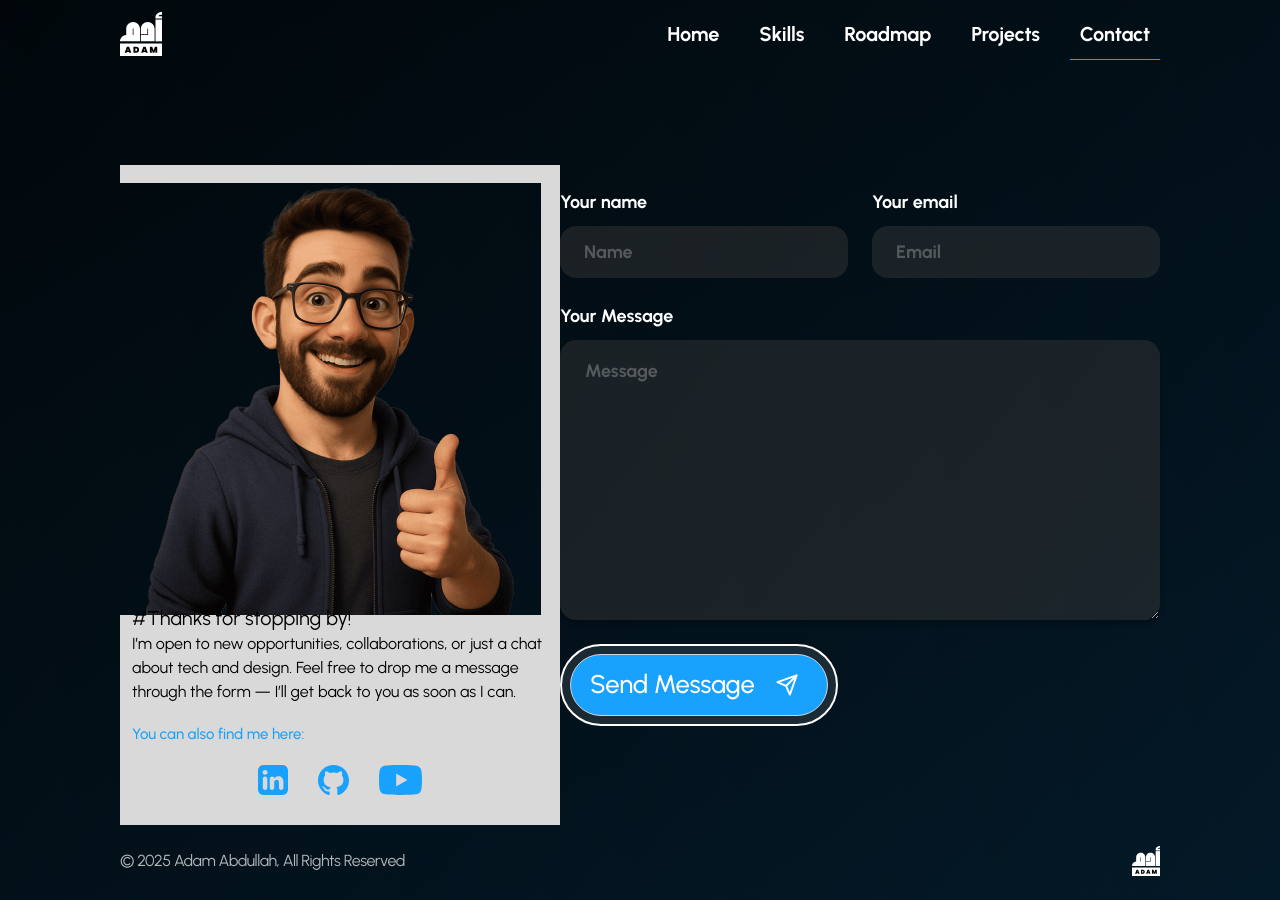
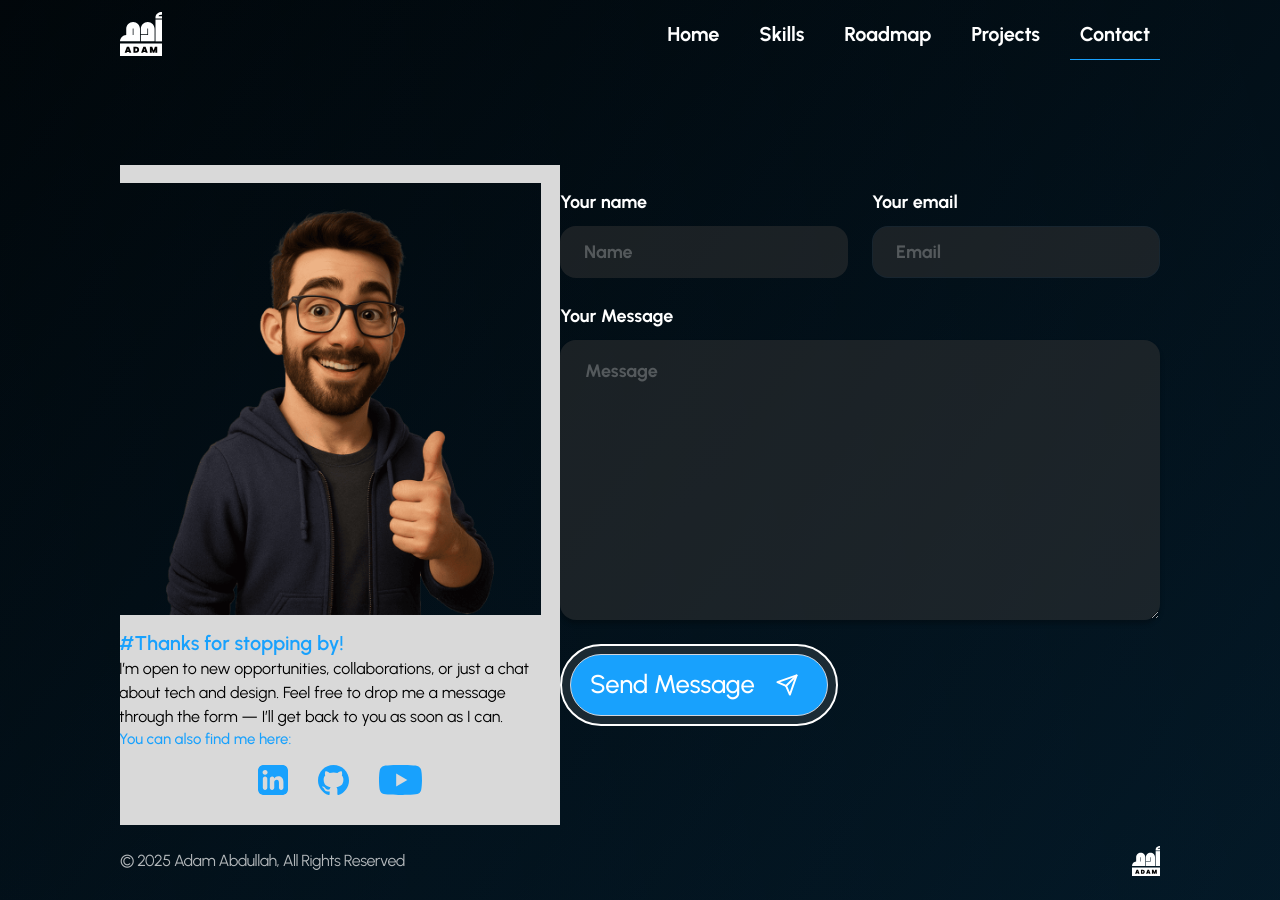
Before and after one commit to Adamo-97/portofolio, a Next.js app: page /contact-page in a window 1280 px wide. Built offline with nearby package versions, Linux system fonts and the light colour scheme.

Commit message:
started with the contact page- photo card is done

```diff
--- a/app/contact-page/contact-page.tsx
+++ b/app/contact-page/contact-page.tsx
@@ -38,7 +38,6 @@ const ContactPage: NextPage = () => {
               </div>
             </div>
             <DowanloadCvButton
-              dowanloadCvButtonHeight="66px"
               downloadCV="Send Message"
               iconPlaceholder="/send-icon1.svg"
               iconPlaceholderWidth="24px"
--- a/components/contact/photo-social-container.tsx
+++ b/components/contact/photo-social-container.tsx
@@ -3,77 +3,137 @@ import Image from "next/image";
 
 export type PhotoSocialContainerType = {
   className?: string;
+  linkedinUrl?: string;
+  githubUrl?: string;
+  youtubeUrl?: string;
 };
 
 const PhotoSocialContainer: NextPage<PhotoSocialContainerType> = ({
   className = "",
+  linkedinUrl = "#",
+  githubUrl = "https://github.com/Adamo-97",
+  youtubeUrl = "#",
 }) => {
   return (
     <section
       className={`h-[737px] overflow-hidden flex flex-col items-center justify-end pt-0 px-[22px] pb-[30px] box-border relative gap-5 max-w-full text-left text-xl text-black font-urbanist mq450:min-w-full mq750:h-auto mq825:flex-1 mq825:pr-0 mq825:box-border ${className}`}
     >
-      <div className="w-[460px] h-[660px] !!m-[0 important] absolute top-[calc(50%_-_291.5px)] left-[calc(50%_-_240px)] flex flex-col items-start justify-start z-[0]">
+      {/* Card wrapper: same position/size */}
+      <div
+        className="w-[460px] h-[660px] !!m-[0 important] absolute
+                   top-[calc(50%_-_291.5px)] left-[calc(50%_-_240px)]
+                   z-[0]"
+      >
+        <div className="relative w-[460px] h-[660px] overflow-hidden">
+          {/* Frame on top */}
           <Image
-          className="w-[460px] relative h-[660px] shrink-0 z-[2]"
+            className="absolute inset-0 z-[2] pointer-events-none"
             width={460}
             height={660}
             sizes="100vw"
             alt=""
             src="/card-container.svg"
           />
-        <div className="flex flex-row items-start justify-start py-0 px-[46px] z-[1] mt-[-655px] relative">
+
+          {/* Photo crop window: 19,18 → 441,450 (422×432) */}
+          <div
+            className="absolute z-[1] overflow-hidden w-[422px] h-[432px]"
+            style={{ left: 19, top: 18 }}
+          >
+            {/* Padding + object-contain => slightly smaller image, aligned from top */}
+            <div className="w-full h-full pt-3 px-3">
               <Image
-            className="w-full relative max-h-full h-auto object-cover shrink-0"
+                src="/photo-thumbsup@2x.png"
+                alt=""
+                width={416}   // logical size; visual sizing controlled by CSS below
+                height={426}
+                className="w-full h-full object-contain object-top"
+                sizes="100vw"
                 loading="lazy"
-            width={368}
-            height={470}
-            sizes="100vw"
-            alt=""
-            src="/photo-thumbsup@2x.png"
               />
             </div>
           </div>
-      <div className="w-[416px] flex flex-col items-start justify-start gap-5 z-[1]">
-        <div className="self-stretch relative">
-          <p className="m-0">{`#Thanks for stopping by! `}</p>
+
+          {/* Text area starts exactly below the window (y = 450) */}
+          <div
+            className="absolute z-[3] text-left" // keep above frame so it's visible
+            style={{ left: 19, right: 19, top: 450, paddingTop: 14 }}
+          >
+            <div className="space-y-5">
+              <p className="m-0 font-semibold text-cornflowerblue-100">
+                #Thanks for stopping by!
+              </p>
               <p className="m-0 text-base">
-            I’m open to new opportunities, collaborations, or just a chat about
-            tech and design. Feel free to drop me a message through the form —
-            I’ll get back to you as soon as I can.
+                I’m open to new opportunities, collaborations, or just a chat
+                about tech and design. Feel free to drop me a message through
+                the form — I’ll get back to you as soon as I can.
               </p>
-        </div>
-        <div className="self-stretch relative text-[15px] font-medium text-cornflowerblue-100">
+              <div className="text-[15px] font-medium text-cornflowerblue-100">
                 You can also find me here:
               </div>
             </div>
+          </div>
+        </div>
+      </div>
+
+      {/* Spacer so the parent doesn’t clip the absolute card */}
+      <div className="w-[460px] h-0 pointer-events-none" aria-hidden />
+
+      {/* Socials row — now clickable */}
       <div className="self-stretch flex flex-row items-center justify-center flex-wrap content-center gap-[30px] z-[2]">
+        <a
+          href={linkedinUrl}
+          target="_blank"
+          rel="noopener noreferrer"
+          aria-label="LinkedIn"
+          className="inline-flex"
+        >
           <Image
             className="w-[30px] relative rounded-[5px] max-h-full"
             loading="lazy"
             width={30}
             height={30}
             sizes="100vw"
-          alt=""
+            alt="LinkedIn"
             src="/linkin-logo.svg"
           />
+        </a>
+
+        <a
+          href={githubUrl}
+          target="_blank"
+          rel="noopener noreferrer"
+          aria-label="GitHub"
+          className="inline-flex"
+        >
           <Image
             className="w-[31px] relative max-h-full"
             loading="lazy"
             width={31}
             height={30}
             sizes="100vw"
-          alt=""
+            alt="GitHub"
             src="/github-logo.svg"
           />
+        </a>
+
+        <a
+          href={youtubeUrl}
+          target="_blank"
+          rel="noopener noreferrer"
+          aria-label="YouTube"
+          className="inline-flex"
+        >
           <Image
             className="w-[43px] relative max-h-full"
             loading="lazy"
             width={43}
             height={30}
             sizes="100vw"
-          alt=""
+            alt="YouTube"
             src="/yt-logo.svg"
           />
+        </a>
       </div>
     </section>
   );
```
Lines whose indentation alone changed are shown as unchanged.
